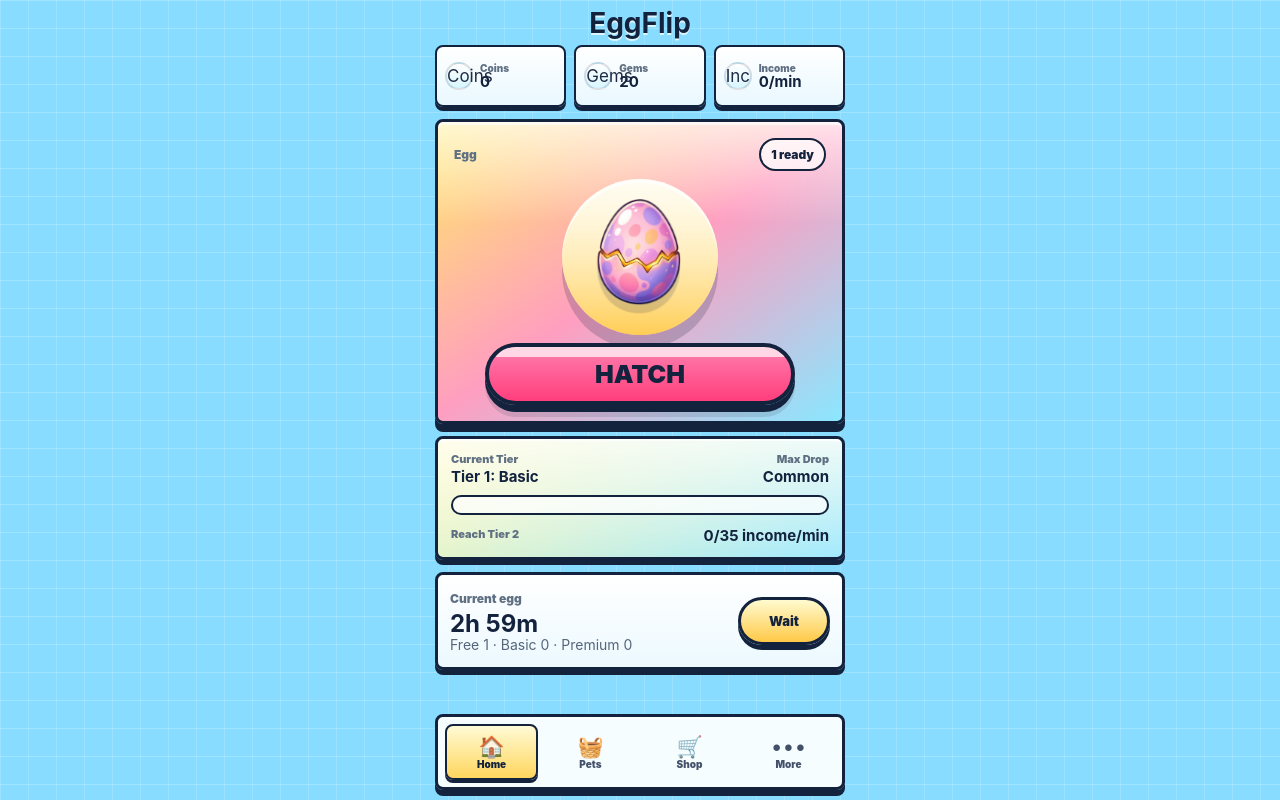
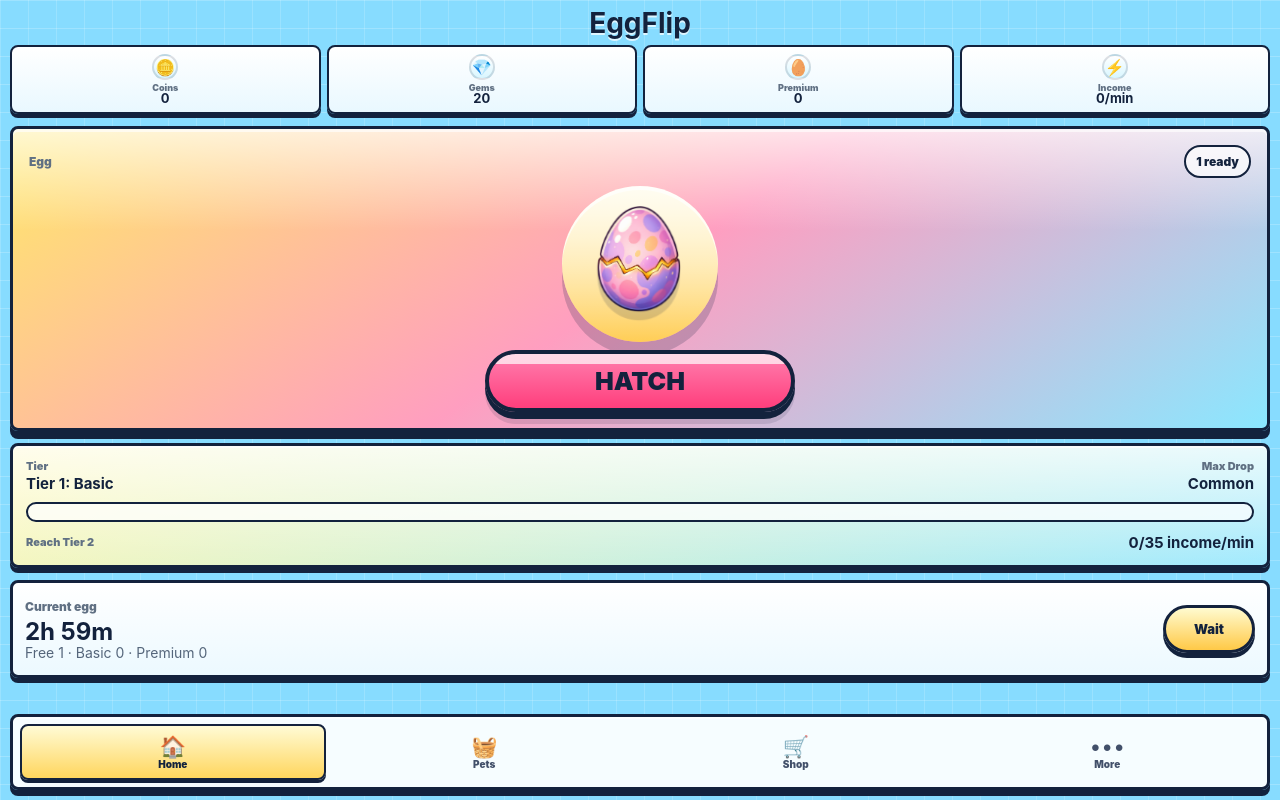
Before and after one commit to isawh/eggflip, a React (Vite) app: page / in a window 1280 px wide. Built offline with nearby package versions, Linux system fonts and the light colour scheme.

Commit message:
fix fullscreen ui

```diff
--- a/src/App.tsx
+++ b/src/App.tsx
@@ -509,6 +509,7 @@ function App() {
               now={now}
               onHatch={hatchPreferredEgg}
               onClaimFreeEgg={claimFreeEgg}
+              onOpenPrestige={() => setActiveScreen('prestige')}
             />
           )}
           {activeScreen === 'hatch' && (
@@ -842,6 +843,7 @@ interface HomeScreenProps {
   now: number;
   onHatch: () => void;
   onClaimFreeEgg: () => void;
+  onOpenPrestige: () => void;
 }
 
 function HomeScreen({
@@ -850,19 +852,23 @@ function HomeScreen({
   now,
   onHatch,
   onClaimFreeEgg,
+  onOpenPrestige,
 }: HomeScreenProps) {
   const totalEggs = getEggCount(gameState);
   const freeReadyAt = getFreeEggReadyAt(gameState);
   const freeReady = now >= freeReadyAt;
   const freeCooldown = getCooldownLabel(freeReadyAt - now);
   const tierProgress = getTierProgress(gameState);
+  const essenceGain = getPrestigeEssenceGain(gameState);
+  const showEssenceAccess = gameState.essence > 0 || gameState.prestigeCount > 0 || essenceGain > 0;
 
   return (
     <div className="screen-content home-screen">
       <section className="stats-grid home-stats" aria-label="Player resources">
-        <StatPill icon="Coins" label="Coins" value={formatNumber(gameState.coins)} />
-        <StatPill icon="Gems" label="Gems" value={formatNumber(gameState.gems)} />
-        <StatPill icon="Inc" label="Income" value={`${formatNumber(totalIncome)}/min`} />
+        <StatPill icon="🪙" label="Coins" value={formatNumber(gameState.coins)} />
+        <StatPill icon="💎" label="Gems" value={formatNumber(gameState.gems)} />
+        <StatPill icon="🥚" label="Premium" value={formatNumber(gameState.premiumEggs)} />
+        <StatPill icon="⚡" label="Income" value={`${formatNumber(totalIncome)}/min`} />
       </section>
 
       <div className="home-hero">
@@ -881,7 +887,7 @@ function HomeScreen({
       <div className="tier-progress-card">
         <div className="tier-progress-header">
           <div>
-            <span>Current Tier</span>
+            <span>Tier</span>
             <strong>Tier {tierProgress.currentTier}: {tierProgress.currentLabel}</strong>
           </div>
           <div>
@@ -909,6 +915,14 @@ function HomeScreen({
           {freeReady ? 'Claim' : 'Wait'}
         </button>
       </div>
+
+      {showEssenceAccess && (
+        <button className="essence-access" onClick={onOpenPrestige} type="button">
+          <span>✦ Essence</span>
+          <strong>{formatNumber(gameState.essence)}</strong>
+          <small>{essenceGain > 0 ? `+${formatNumber(essenceGain)} on reset` : `${gameState.prestigeCount} resets`}</small>
+        </button>
+      )}
 
     </div>
   );
@@ -1156,7 +1170,7 @@ function ShopScreen({
     <div className="screen-content shop-screen">
       <div className="section-heading">
         <h2>Shop</h2>
-        <span>{gameState.premiumEggs} Pro eggs</span>
+        <span>{gameState.premiumEggs} premium</span>
       </div>
 
       {boostRemainingMs > 0 && (
@@ -1169,7 +1183,7 @@ function ShopScreen({
       <div className="shop-section-label">Eggs</div>
       <ShopItem
         variant="free"
-        icon="Egg"
+        icon="🥚"
         title="Free Egg"
         subtitle={freeReady ? 'Ready' : cooldown}
         action={freeReady ? 'Claim' : cooldown}
@@ -1177,7 +1191,7 @@ function ShopScreen({
       />
       <ShopItem
         variant="coin"
-        icon="Basic"
+        icon="🥚"
         title="Basic Egg"
         subtitle={`Tier ${gameState.playerTier}`}
         action={`${ECONOMY.basicEggCoinCost} coins`}
@@ -1185,8 +1199,8 @@ function ShopScreen({
       />
       <ShopItem
         variant="gem"
-        icon="Pro"
-        title="Pro Egg"
+        icon="✨"
+        title="Premium Egg"
         subtitle="Better odds"
         action={`${ECONOMY.premiumEggGemCost} gems`}
         onClick={onBuyPremium}
@@ -1285,19 +1299,19 @@ function MoreScreen({ soundEnabled, onNavigate, onToggleSound }: MoreScreenProps
       </div>
       <div className="more-grid">
         <button className="more-card prestige" onClick={() => onNavigate('prestige')} type="button">
-          <span aria-hidden="true">P</span>
+          <span aria-hidden="true">✦</span>
           <strong>Prestige</strong>
         </button>
         <button className="more-card daily" onClick={() => onNavigate('daily')} type="button">
-          <span aria-hidden="true">D</span>
+          <span aria-hidden="true">⭐</span>
           <strong>Daily</strong>
         </button>
         <button className="more-card invite" onClick={() => onNavigate('referral')} type="button">
-          <span aria-hidden="true">I</span>
+          <span aria-hidden="true">🎁</span>
           <strong>Invite</strong>
         </button>
         <button className={`more-card sound ${soundEnabled ? 'active' : ''}`} onClick={onToggleSound} type="button">
-          <span aria-hidden="true">{soundEnabled ? 'On' : 'Off'}</span>
+          <span aria-hidden="true">{soundEnabled ? '🔊' : '🔇'}</span>
           <strong>Sound</strong>
         </button>
       </div>
--- a/src/styles.css
+++ b/src/styles.css
@@ -28,19 +28,18 @@
 }
 
 html,
+body,
 #root {
   width: 100%;
   height: 100%;
-  min-height: 100dvh;
+  margin: 0;
+  padding: 0;
   overflow: hidden;
 }
 
 body {
-  margin: 0;
   min-width: 320px;
-  width: 100%;
-  min-height: 100dvh;
-  overflow: hidden;
+  min-height: 100%;
   background:
     linear-gradient(180deg, rgba(255, 255, 255, 0.44), rgba(255, 255, 255, 0) 38%),
     linear-gradient(145deg, #69d2ff 0%, #9df4c8 48%, #ffe176 100%);
@@ -71,10 +70,9 @@ button {
 
 .app-shell {
   width: 100%;
+  min-height: 100dvh;
   height: 100dvh;
-  min-height: 100dvh;
-  display: flex;
-  justify-content: center;
+  display: block;
   overflow: hidden;
   background-color: var(--eggflip-tg-bg-color);
   background-image:
@@ -84,9 +82,10 @@ button {
 }
 
 .phone-frame {
-  width: min(100%, 430px);
+  width: 100%;
+  max-width: none;
   height: 100dvh;
-  min-height: 0;
+  min-height: 100dvh;
   padding:
     calc(10px + env(safe-area-inset-top, 0px) + var(--eggflip-safe-area-top) + var(--eggflip-content-safe-area-top))
     calc(10px + env(safe-area-inset-right, 0px) + var(--eggflip-safe-area-right) + var(--eggflip-content-safe-area-right))
@@ -199,6 +198,33 @@ h2 {
 
 .home-stats {
   display: grid;
+  grid-template-columns: repeat(4, minmax(0, 1fr));
+  gap: 6px;
+}
+
+.home-stats .stat-pill {
+  min-height: 58px;
+  padding: 7px 5px;
+  flex-direction: column;
+  justify-content: center;
+  gap: 3px;
+  text-align: center;
+}
+
+.home-stats .stat-icon {
+  flex: 0 0 26px;
+  width: 26px;
+  height: 26px;
+  font-size: 16px;
+}
+
+.home-stats .stat-label {
+  font-size: 9px;
+  line-height: 1;
+}
+
+.home-stats .stat-pill strong {
+  font-size: 13px;
 }
 
 .stat-pill {
@@ -262,15 +288,6 @@ h2 {
 
 .home-screen {
   align-items: stretch;
-}
-
-.home-screen .home-metrics,
-.home-screen .goal-strip,
-.home-screen .first-boost-card,
-.home-screen .boost-card,
-.home-screen .quick-shop,
-.home-screen .shop-link {
-  display: none;
 }
 
 .home-hero {
@@ -594,6 +611,48 @@ h2 {
   font-size: 13px;
   font-weight: 1000;
   cursor: pointer;
+}
+
+.essence-access {
+  min-height: 62px;
+  padding: 10px 13px;
+  display: grid;
+  grid-template-columns: minmax(0, 1fr) auto;
+  align-items: center;
+  gap: 4px 12px;
+  border: 3px solid #13223d;
+  border-radius: 8px;
+  background:
+    linear-gradient(180deg, rgba(255, 255, 255, 0.76), rgba(255, 255, 255, 0.12)),
+    linear-gradient(145deg, #f8dcff, #75dfff);
+  box-shadow: 0 5px 0 #13223d, 0 0 18px rgba(125, 67, 216, 0.22), inset 0 2px 0 rgba(255, 255, 255, 0.72);
+  color: #13223d;
+  cursor: pointer;
+  text-align: left;
+  transition: transform 150ms ease, box-shadow 150ms ease, filter 150ms ease;
+}
+
+.essence-access span,
+.essence-access strong,
+.essence-access small {
+  display: block;
+}
+
+.essence-access span {
+  font-size: 13px;
+  font-weight: 1000;
+}
+
+.essence-access strong {
+  grid-row: span 2;
+  font-size: 26px;
+  line-height: 1;
+}
+
+.essence-access small {
+  color: #55667b;
+  font-size: 11px;
+  font-weight: 900;
 }
 
 .quick-shop {
@@ -692,7 +751,8 @@ h2 {
 .cooldown-card button:active,
 .creature-card:active,
 .mini-creature:active,
-.more-card:active {
+.more-card:active,
+.essence-access:active {
   transform: translateY(3px) scale(0.98);
   box-shadow: 0 3px 0 #13223d;
 }
@@ -1242,8 +1302,8 @@ button:disabled {
   border: 2px solid rgba(19, 34, 61, 0.18);
   border-radius: 50%;
   background: rgba(255, 255, 255, 0.7);
-  font-size: 12px;
-  font-weight: 1000;
+  font-size: 28px;
+  font-weight: 900;
 }
 
 .shop-item strong,
@@ -1989,22 +2049,16 @@ button:disabled {
 
 .bottom-nav {
   position: fixed;
-  left: 50%;
+  left: calc(10px + env(safe-area-inset-left, 0px) + var(--eggflip-safe-area-left) + var(--eggflip-content-safe-area-left));
+  right: calc(10px + env(safe-area-inset-right, 0px) + var(--eggflip-safe-area-right) + var(--eggflip-content-safe-area-right));
   bottom: calc(10px + env(safe-area-inset-bottom, 0px) + var(--eggflip-safe-area-bottom) + var(--eggflip-content-safe-area-bottom));
   z-index: 5;
-  width: min(
-    calc(
-      100% - 20px - env(safe-area-inset-left, 0px) - env(safe-area-inset-right, 0px) -
-        var(--eggflip-safe-area-left) - var(--eggflip-safe-area-right)
-    ),
-    410px
-  );
+  width: auto;
   min-height: 70px;
   padding: 7px;
   display: grid;
   grid-template-columns: repeat(4, minmax(0, 1fr));
   gap: 6px;
-  transform: translateX(-50%);
   border: 3px solid #13223d;
   border-radius: 8px;
   background: var(--eggflip-tg-bottom-bar-color);
@@ -2061,7 +2115,8 @@ button:disabled {
   .share-actions button:hover,
   .milestone-card button:hover,
   .cooldown-card button:hover,
-  .more-card:hover {
+  .more-card:hover,
+  .essence-access:hover {
     filter: brightness(1.04);
     transform: translateY(-1px);
   }
```
